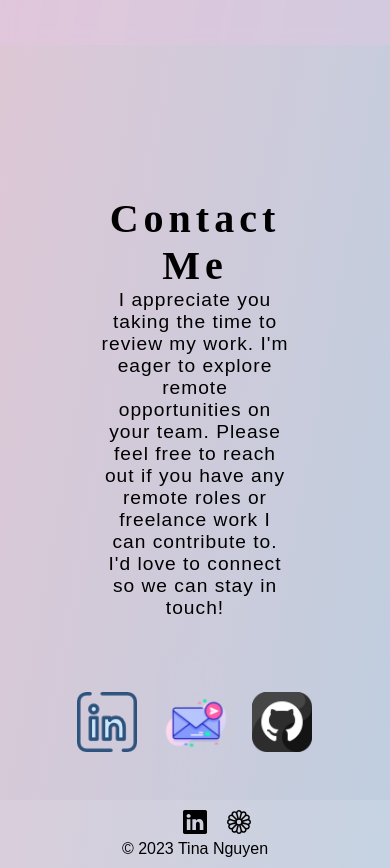
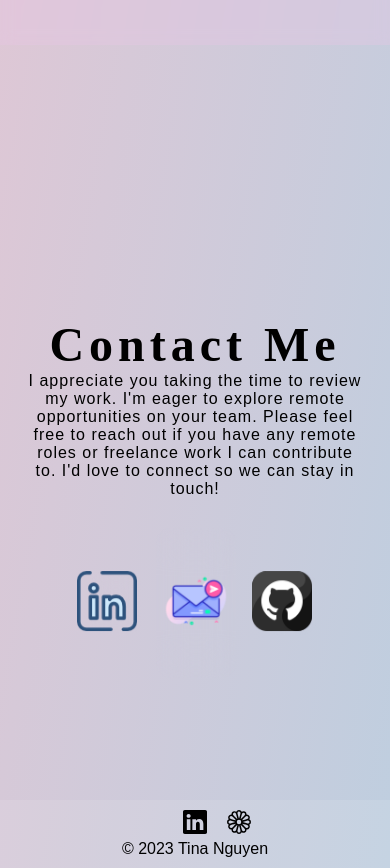
Before and after one commit to twentyfive21/portfolio-react, a React (Vite) app: page / in a window 390 px wide. Shown: the part 4120-4988 px from the top of the page. Built offline with nearby package versions, Linux system fonts and the light colour scheme; some icons are missing; a web font is replaced by a local one.

Commit message:
added vh again conatct section was scrunched

```diff
--- a/src/components/Contact/Contact.css
+++ b/src/components/Contact/Contact.css
@@ -123,7 +123,7 @@
 }
 @media (max-width: 450px) {
     .contact-container h2 {
-        font-size: 2.5rem;
+        font-size: 3rem;
     }
     .contact-links a {
         margin: 30px;
@@ -143,5 +143,9 @@
     }
     .contact-container p {
         margin-bottom: 30px;
+        font-size: 1rem;
+    }
+    .contact-container {
+        padding: 0px 25px;
     }
    }
```
